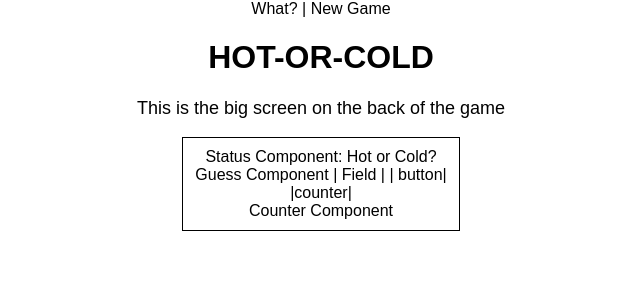
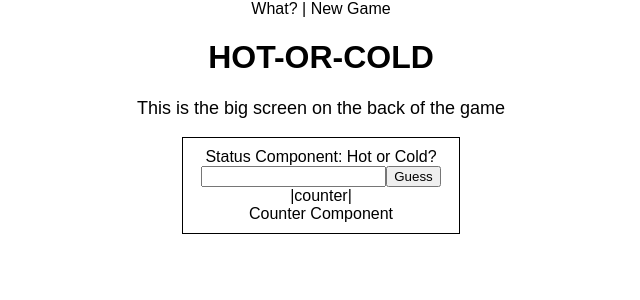
Before and after one commit to steffencrespo/hot-n-cold, a React (Create React App) app: page / in a window 1280 px wide. Shown: the top 300 px of the page, without its empty margins (319-959 px from the left). Built offline with nearby package versions, Linux system fonts and the light colour scheme.

Commit message:
includes GuessForm component in the app

```diff
--- a/src/box.js
+++ b/src/box.js
@@ -1,5 +1,6 @@
 import React from 'react';
 import './box.css';
+import GuessForm from './guess-form';
 
 export default function Box(props) {
   return (
@@ -8,9 +9,7 @@ export default function Box(props) {
         Status Component: Hot or Cold?
       </header>
       <div>
-        Guess Component
-        | Field |
-        | button|
+        <GuessForm />
         |counter|
       </div>
       <div>
--- a/src/guess-form.js
+++ b/src/guess-form.js
@@ -3,7 +3,8 @@ import React from 'react';
 export default function GuessForm(props) {
   return (
     <form className="guess-form">
-
+      <input type="number" />
+      <button>Guess</button>
     </form>
-  )
+  );
 }
```
